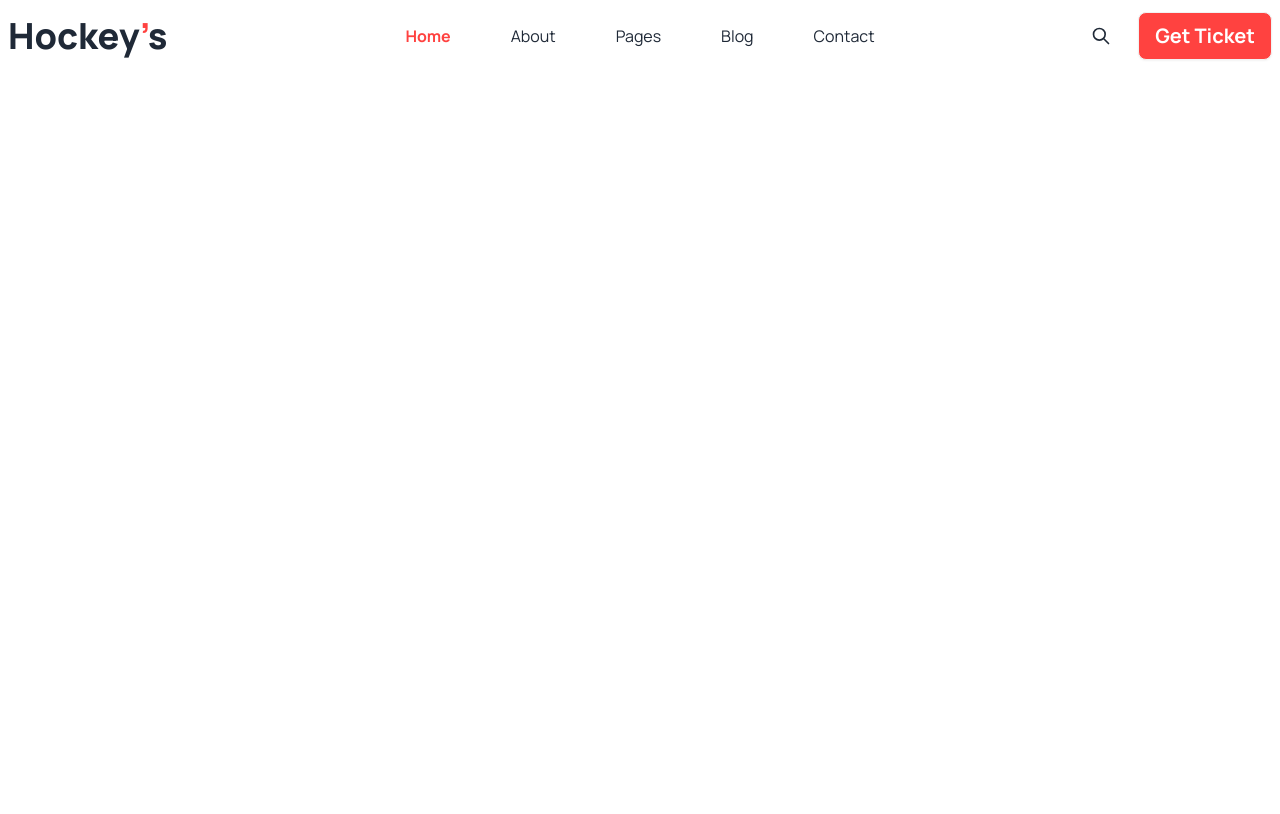
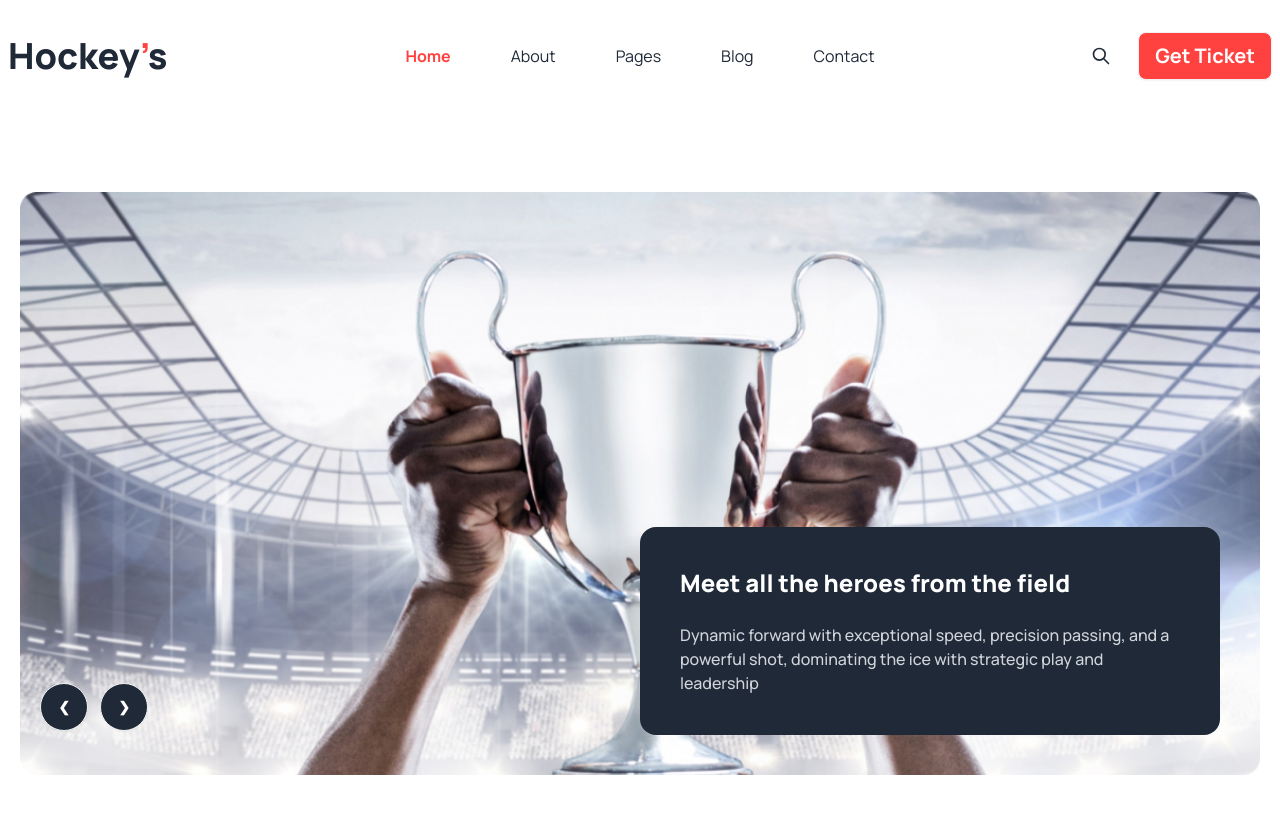
Before and after one commit to momin096/B9A3-Hockeys-Assignment-3, a plain HTML site: page index.html in a window 1280 px wide. Drawn offline with nearby package versions, Linux system fonts and the light colour scheme.

Commit message:
banner section added for large and small device

```diff
--- a/index.html
+++ b/index.html
@@ -40,8 +40,8 @@
 </head>
 
 <body class="manrope">
-    <header class="container mx-auto">
-        <nav>
+    <header class="container mx-auto ">
+        <nav class="mt-5">
             <div class="navbar bg-base-100">
                 <div class="navbar-start">
                     <div class="dropdown">
@@ -84,6 +84,33 @@
                 </div>
             </div>
         </nav>
+        <!-- Banner section -->
+        <section class="my-20 p-5">
+            <div class="carousel w-full">
+                <div id="slide1" class="carousel-item relative w-full flex lg:flex-none flex-col gap-5">
+                  <img src="./Images/1.png" class="w-full" />
+                  <div class="absolute flex  gap-3  transform -translate-x-1/2 lg:translate-x-0   lg:-translate-y-1/2 left-1/2 lg:left-5  top-1/3 lg:top-auto lg:bottom-5">
+                    <a href="#slide2" class="btn btn-circle  bg-gray-800 text-white hover:text-black">❮</a>
+                    <a href="#slide2" class="btn btn-circle  bg-gray-800 text-white hover:text-black">❯</a>
+                  </div>
+                  <div class="lg:absolute lg:right-10 lg:bottom-10 bg-gray-800 p-5 lg:p-10 rounded-2xl max-w-[580px]">
+                    <h3 class="text-lg lg:text-2xl  font-extrabold text-white mb-2 lg:mb-6">Meet all the heroes from the field</h3>
+                    <p class="text-sm lg:text-base font-medium text-gray-300">Dynamic forward with exceptional speed, precision passing, and a powerful shot, dominating the ice with strategic play and leadership</p>
+                  </div>
+                </div>
+                <div id="slide2" class="carousel-item relative w-full flex lg:flex-none flex-col gap-5">
+                  <img src="./Images/1.png" class="w-full" />
+                  <div class="absolute flex gap-3  transform -translate-x-1/2  lg:translate-x-0 lg:-translate-y-1/2 left-1/2 lg:left-5 top-1/3  lg:top-auto bottom-1 lg:bottom-5">
+                    <a href="#slide1" class="btn btn-circle   bg-gray-800 text-white hover:text-black">❮</a>
+                    <a href="#slide1" class="btn btn-circle  bg-gray-800 text-white hover:text-black">❯</a>
+                  </div>
+                  <div class=" lg:absolute lg:right-10 lg:bottom-10 bg-gray-800  p-5 lg:p-10 rounded-2xl max-w-[580px]">
+                    <h3 class="text-lg lg:text-2xl  font-extrabold text-white mb-2 lg:mb-6">Meet all the heroes from the field</h3>
+                    <p class="text-sm lg:text-base font-medium text-gray-300">Dynamic forward with exceptional speed, precision passing, and a powerful shot, dominating the ice with strategic play and leadership</p>
+                  </div>
+                </div>
+              </div>
+        </section>
     </header>
 </body>
 
```
